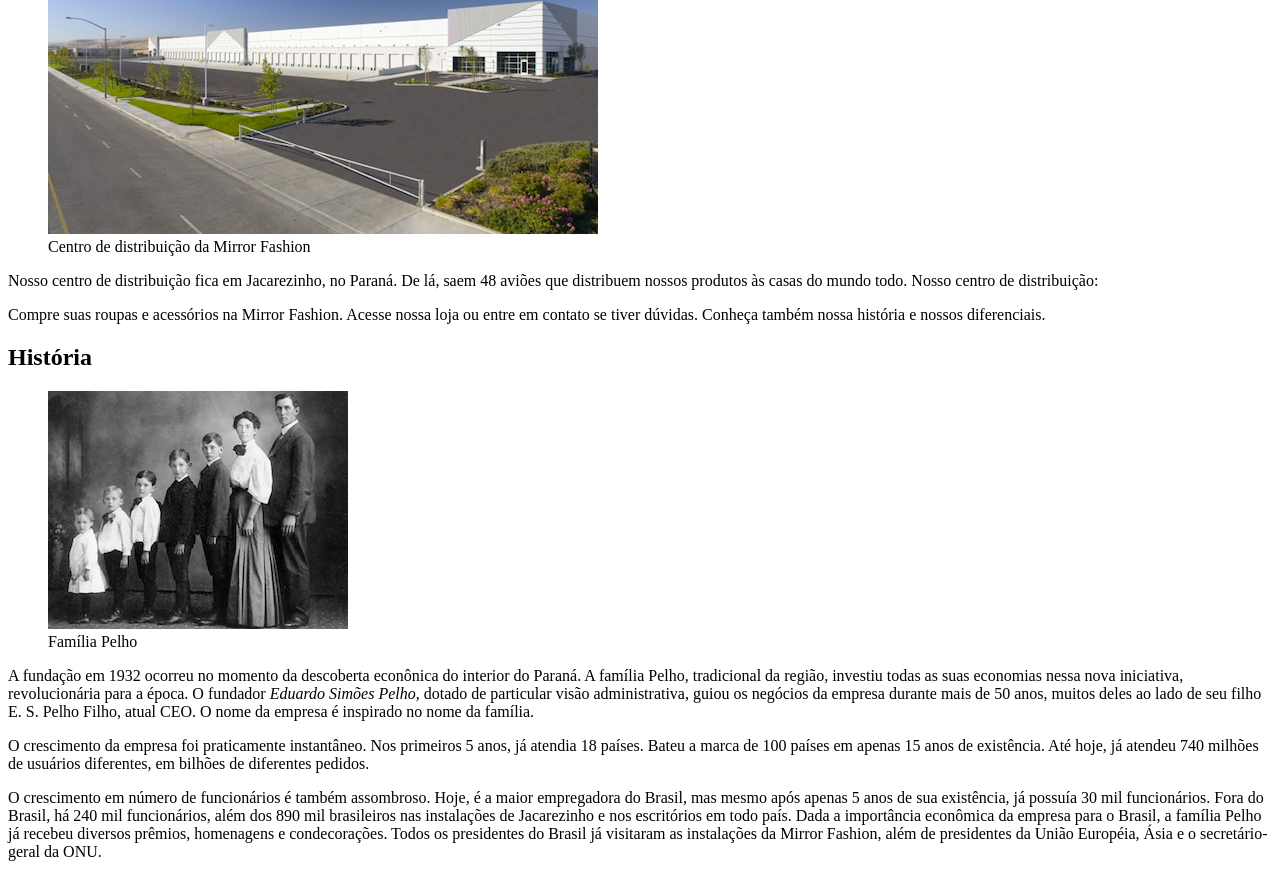
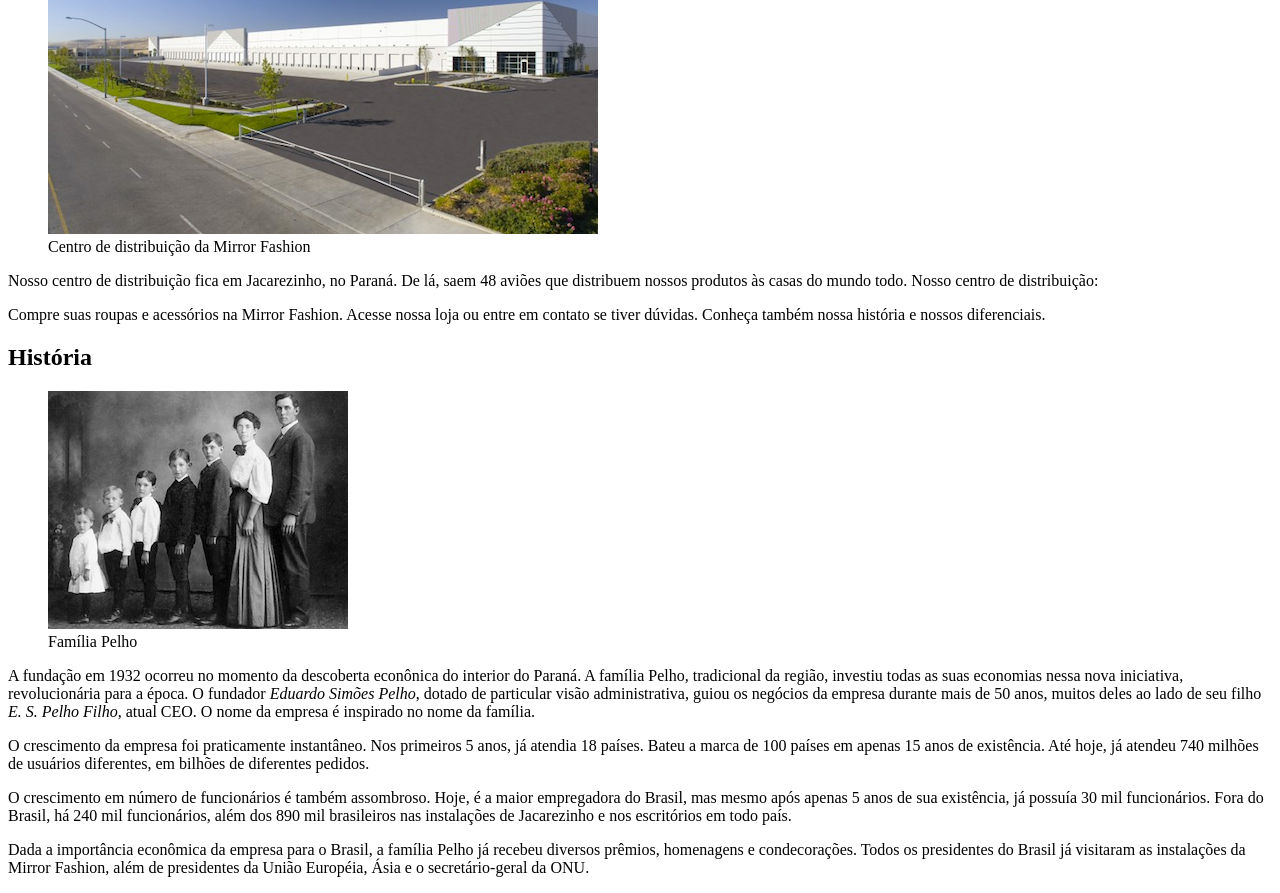
Before and after one commit to Andrimarciely/1oExercicioPratico, a plain HTML site: page sobre.html in a window 1280 px wide. Shown: the part 377-1270 px from the top of the page. Before the commit the page ends 1246 px from the top, so only its background shows below. Drawn offline with Linux system fonts and the light colour scheme.

Commit message:
Feature - Fim formação básica do sobre.html

```diff
--- a/sobre.html
+++ b/sobre.html
@@ -38,19 +38,17 @@
   <p>
   A fundação em 1932 ocorreu no momento da descoberta econônica do interior do Paraná. A família Pelho, tradicional da região, investiu todas as suas economias nessa nova iniciativa,
   revolucionária para a época. O fundador <em> Eduardo Simões Pelho</em>, dotado de particular visão administrativa, guiou os negócios da empresa durante mais de 50 anos, muitos deles ao lado
-  de seu filho E. S. Pelho Filho, atual CEO. O nome da empresa é inspirado no nome da família.
+  de seu filho <em>E. S. Pelho Filho</em>, atual CEO. O nome da empresa é inspirado no nome da família.
   </p>
   <p>
   O crescimento da empresa foi praticamente instantâneo. Nos primeiros 5 anos, já atendia 18 países. Bateu a marca de 100 países em apenas 15 anos de existência. Até hoje, já atendeu 740 milhões de usuários diferentes, em bilhões de diferentes pedidos.
   </p>
-O crescimento em número de funcionários é também assombroso. Hoje, é a maior empregadora do
-Brasil, mas mesmo após apenas 5 anos de sua existência, já possuía 30 mil funcionários. Fora do
-Brasil, há 240 mil funcionários, além dos 890 mil brasileiros nas instalações de Jacarezinho e
-nos escritórios em todo país.
-
-Dada a importância econômica da empresa para o Brasil, a família Pelho já recebeu diversos prêmios,
-homenagens e condecorações. Todos os presidentes do Brasil já visitaram as instalações da Mirror
-Fashion, além de presidentes da União Européia, Ásia e o secretário-geral da ONU.
+  <p> O crescimento em número de funcionários é também assombroso. Hoje, é a maior empregadora do Brasil, mas mesmo após apenas 5 anos de sua existência, já possuía 30 mil funcionários. Fora do
+  Brasil, há 240 mil funcionários, além dos 890 mil brasileiros nas instalações de Jacarezinho e nos escritórios em todo país.
+  </p>
+  <p>
+  Dada a importância econômica da empresa para o Brasil, a família Pelho já recebeu diversos prêmios, homenagens e condecorações. Todos os presidentes do Brasil já visitaram as instalações da Mirror Fashion, além de presidentes da União Européia, Ásia e o secretário-geral da ONU.
+  </p>
 </body>
 
 </html>
```
